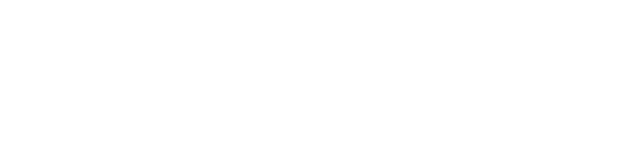
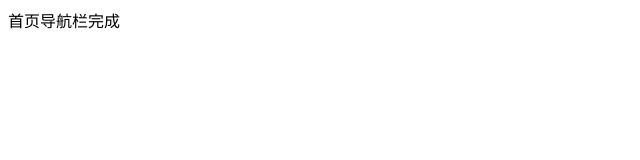
Before and after one commit to CHZ1004/git_day01, a plain HTML site: page index.html in a window 1280 px wide. Shown: the whole page, without its empty margins (0-640 px from the left). Drawn offline with Linux system fonts and the light colour scheme.

Commit message:
完成了首页导航栏

```diff
--- a/index.html
+++ b/index.html
@@ -6,6 +6,6 @@
     <title>Document</title>
 </head>
 <body>
-
+    <div>首页导航栏完成</div>
 </body>
 </html>
```
